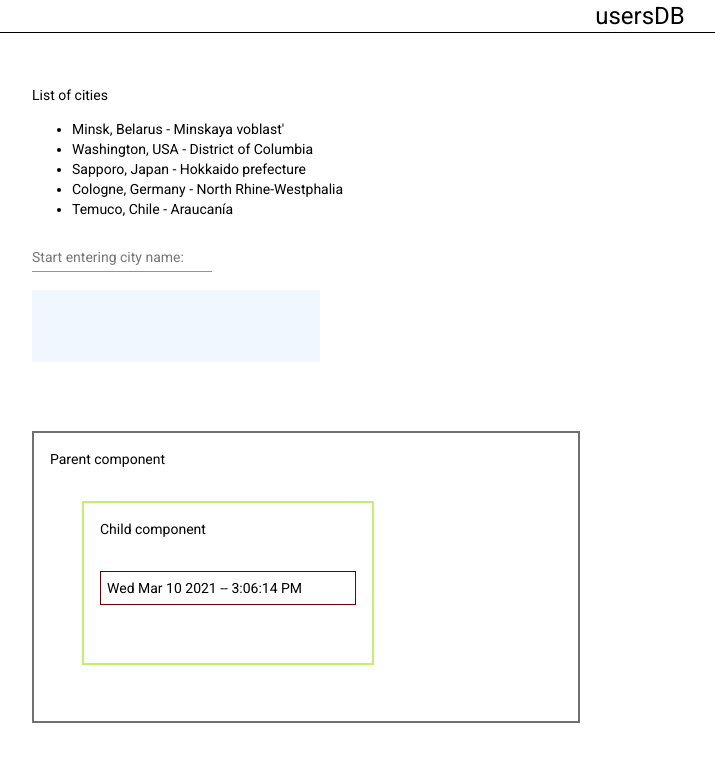
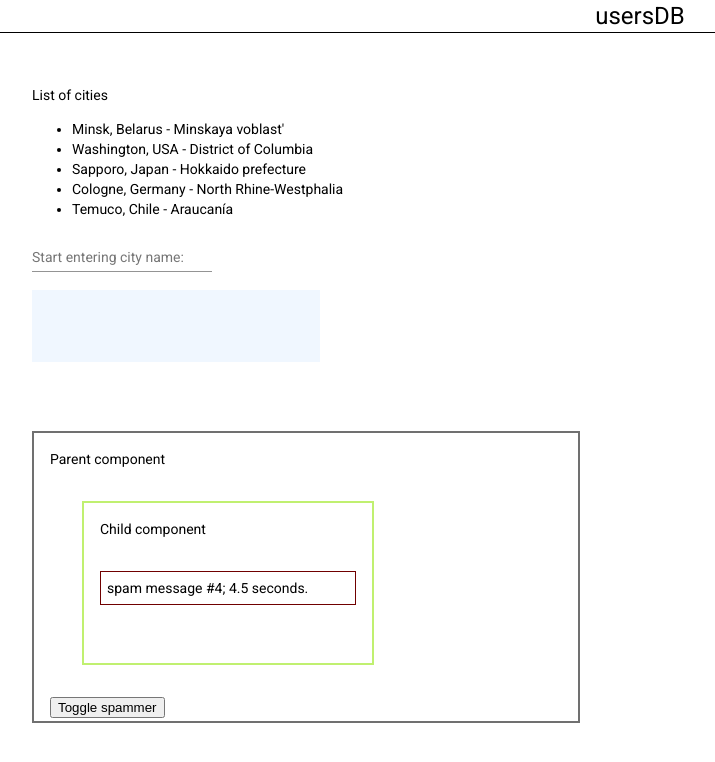
Before and after one commit to Pavel-chemist/usersDB, an Angular app: page /cities in a window 1280 px wide. Shown: the top 762 px of the page, without its empty margins (0-715 px from the left). Built offline with nearby package versions, Linux system fonts and the light colour scheme.

Commit message:
subjects solved

```diff
--- a/src/app/Modules/misc/components/child/child.component.ts
+++ b/src/app/Modules/misc/components/child/child.component.ts
@@ -1,4 +1,5 @@
-import { Component, OnInit } from '@angular/core';
+import { Component, Input, OnInit } from '@angular/core';
+import { Observable } from 'rxjs';
 
 @Component({
 	selector: 'app-child',
@@ -7,16 +8,27 @@ import { Component, OnInit } from '@angular/core';
 })
 export class ChildComponent implements OnInit {
 
+	@Input() messageFromSubject$: Observable<any>;
+
 	public timeDisplay: string = 'placeholderValue';
 
-	private dateValue: Date = new Date;
+	// private dateValue: Date = new Date;
+	private firstMillisecondsValue: number = Date.now();
 
-	constructor( ) { }
+	constructor( )
+	{
+
+	}
 
 	ngOnInit(): void
 	{
-		console.log(this.dateValue);
-		this.timeDisplay = `${this.dateValue.toDateString()} -- ${this.dateValue.toLocaleTimeString()}`;
+		this.messageFromSubject$.subscribe(
+			(data: string) =>
+			{
+				console.log('data: ', data);
+				this.timeDisplay = `${data}; ${(Date.now() - this.firstMillisecondsValue)/1000} seconds.`;
+			}
+		);
 	}
 
 }
--- a/src/app/Modules/misc/components/cities/cities.component.html
+++ b/src/app/Modules/misc/components/cities/cities.component.html
@@ -1,9 +1,5 @@
 <div class="sities-main-container">
     <p>List of cities</p>
-
-    <!-- <ul>
-        <li *ngFor="let city of citiesArray">{{city | formatCity}}</li>
-    </ul> -->
 
     <ul>
         <li *ngFor="let city of citiesArrayObservable$ | async">{{city | formatCity}}</li>
@@ -12,7 +8,7 @@
 
     <mat-form-field class="user-form-text-field">
         <mat-label>Start entering city name:</mat-label>
-        <input matInput type="text" [formControl]="cityName" (input)="onInput()">
+        <input matInput type="text" [formControl]="cityName">
     </mat-form-field>
     <div>
         <div class="sities-suggestion-output">
--- a/src/app/Modules/misc/components/cities/cities.component.ts
+++ b/src/app/Modules/misc/components/cities/cities.component.ts
@@ -1,7 +1,7 @@
 import { Component, OnInit } from '@angular/core';
 import { FormControl } from '@angular/forms';
 import { Observable } from 'rxjs';
-import { debounceTime, distinctUntilChanged } from 'rxjs/operators';
+import { debounceTime, distinctUntilChanged, filter } from 'rxjs/operators';
 import { City } from 'src/app/Modules/shared/Interfaces/city.interface';
 import { CitiesDataProviderService } from '../../services/cities-data-provider.service';
 
@@ -13,48 +13,26 @@ import { CitiesDataProviderService } from '../../services/cities-data-provider.s
 })
 export class CitiesComponent implements OnInit {
 
-	// public citiesArray: City[];
 	public citiesArrayObservable$: Observable<City[]>;
-
 
 	public inputText: string = '';
 	public citySuggestion: City | undefined;
 
 	public cityName: FormControl = new FormControl( '' );
 
-	constructor( private service: CitiesDataProviderService )
-	{
-		// this.citiesArray = this.service.getCities();
-	}
+	constructor( private service: CitiesDataProviderService ) { }
 
 	ngOnInit(): void
 	{
 		this.citiesArrayObservable$ = this.service.getCitiesObs();
 
 		this.cityName.valueChanges
-			.pipe(debounceTime(500))
-			.pipe(distinctUntilChanged())
+			.pipe(filter( value => value.length > 2 ), debounceTime(500), distinctUntilChanged())
 			.subscribe(value =>
 			{
 				console.log('debounced form value: ', value);
 				this.citySuggestion = this.service.findCity( value );
 			})
-	}
-
-
-	public onInput(): void
-	{
-		/* console.log('input field:', this.cityName);
-		// this.citySuggestion = this.service.findCity( this.cityName.value );
-		this
-		.service
-		.findCityObs( this.cityName.value )
-		.pipe(debounceTime(5000) )
-		.subscribe((value: City | undefined) =>
-			{
-				console.log('Observable value is:', value);
-				this.citySuggestion = value;
-			}); */
-	}
+		}
 
 }
--- a/src/app/Modules/misc/components/parent/parent.component.html
+++ b/src/app/Modules/misc/components/parent/parent.component.html
@@ -1,4 +1,5 @@
 <div class="parent-container">
     Parent component
-    <app-child></app-child>
+    <app-child [messageFromSubject$]="dateVal$"></app-child>
+    <button (click)="onClick()">Toggle spammer</button>
 </div>
--- a/src/app/Modules/misc/components/parent/parent.component.ts
+++ b/src/app/Modules/misc/components/parent/parent.component.ts
@@ -8,42 +8,49 @@ import { Subject, Observable } from 'rxjs';
 })
 export class ParentComponent implements OnInit {
 
-	private dateValue: Date = new Date;
+
 
 	private subject = new Subject<string>();
+	public  dateVal$ = this.subject.asObservable();
 
+	private runSpammer: boolean = true;
+	private n: number = 0;
 
 	constructor() { }
 
 	ngOnInit(): void
 	{
-/* 		// We subscribe to the subject
-		this.subject.subscribe((data) =>
-		{
-			console.log("Subscriber got data >>>>> "+ data);
-		});
-
-		// We use the subject to emit data
-		this.subject.next("Eureka"); */
-		this.consoleSpammer(0);
+		this.consoleSpammer();
 	}
 
-	private consoleSpammer( n: number ): void
+	public onClick(): void
 	{
-		n++;
-		if ( n <= 10 )
+		console.log(`Button was clicked`);
+
+		this.runSpammer = !this.runSpammer;
+		console.log("run: ", this.runSpammer );
+		if ( this.runSpammer )
 		{
-			console.log(`spam message #${n}; ${Date.now()}`);
-			setTimeout( () => this.consoleSpammer(n), 1500);
-			//TO DO
-			/*
-				emit events using Subject,
-				which are received by listener in Child
-				and displayed there
-			*/
+			this.consoleSpammer();
+		}
+	}
+
+	private consoleSpammer(): void
+	{
+		let outputString: string;
+		this.n++;
+		if ( this.n >= 0 && this.runSpammer)
+		{
+			outputString = `spam message #${this.n}`;
+			console.log(outputString);
+			setTimeout( () => this.consoleSpammer(), 1500);
+
+			//emitting the events using .next() method of Subject
+			this.subject.next(outputString);
 
 		}
 	}
 
 
+
 }
```
